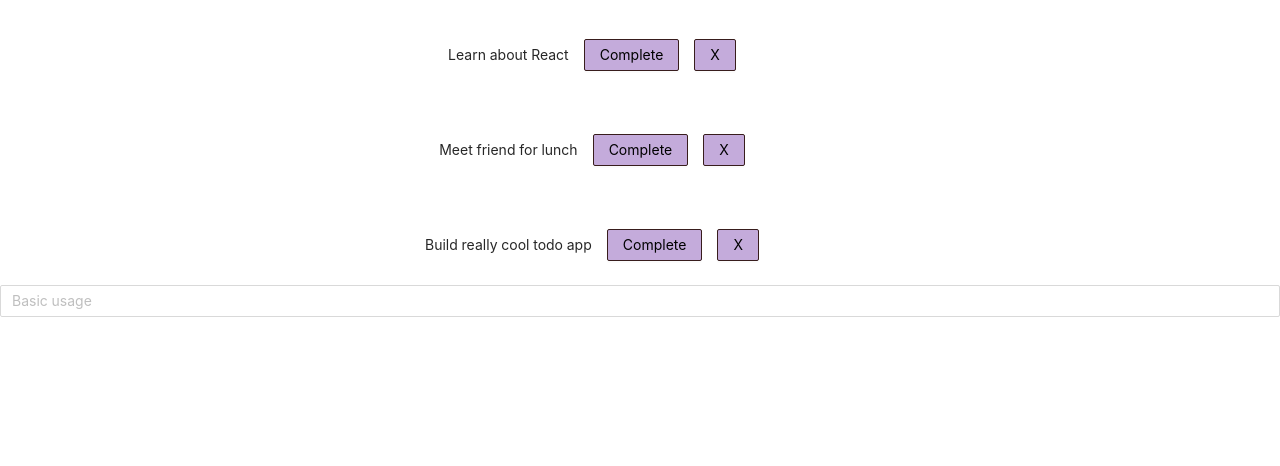
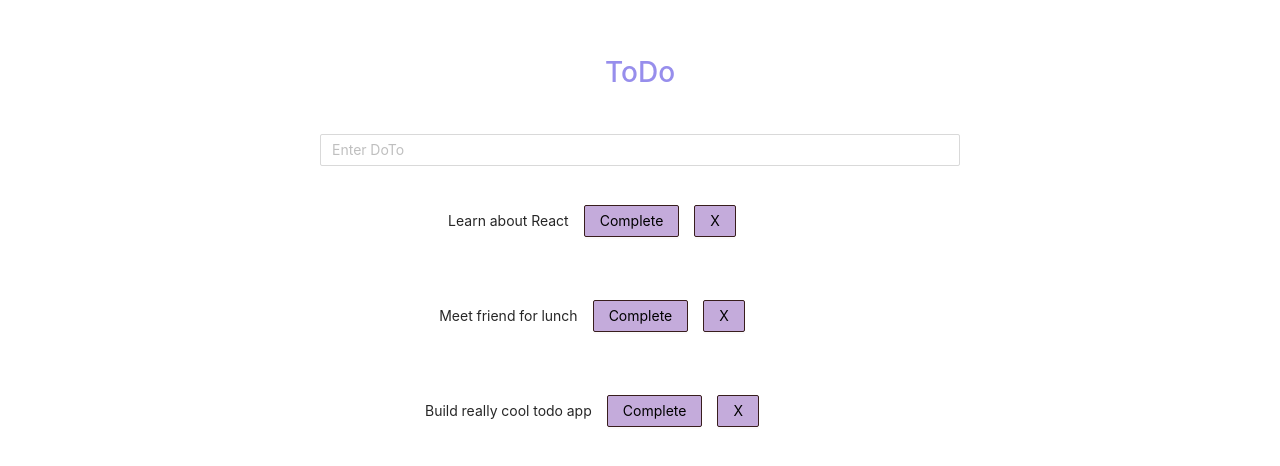
Before and after one commit to GSG-G10/Rawand-ToDo, a React (Create React App) app: page / in a window 1280 px wide. Shown: the top 466 px of the page. Built offline with nearby package versions, Linux system fonts and the light colour scheme.

Commit message:
anr design form to do

```diff
--- a/src/App.js
+++ b/src/App.js
@@ -25,19 +25,21 @@ function App() {
   }
   return (
     <div className="App">
-     <ContextData.Provider value={{todos,setTodos}}>
+
+     <ToDoForm addTodo={addTodo}/>
      {todos.map((todo, index) => (
           <ToDo
             key={index}
             index={index}
             todo={todo}
+            setTodos={setTodos}
 
           />
         ))}
 
-       <ToDoForm addTodo={addTodo}/>
 
-     </ContextData.Provider>
+
+
     </div>
   );
 }
--- a/src/Componentes/ToDo/ToDo.js
+++ b/src/Componentes/ToDo/ToDo.js
@@ -3,7 +3,7 @@ import { Card, Col, Row } from 'antd';
 import 'antd/dist/antd.css';
 import { Button } from 'antd';
 import './ToDo.css'
-function ToDo({index,todo,key}){
+function ToDo({index,todo,key,setTodos}){
 
 
     return(
--- a/src/Componentes/ToDoForm/ToDoForm.css
+++ b/src/Componentes/ToDoForm/ToDoForm.css
@@ -0,0 +1,28 @@
+.ant-input {
+    box-sizing: border-box;
+    margin: 0;
+    padding: 0;
+    font-variant: tabular-nums;
+    list-style: none;
+    font-feature-settings: 'tnum', "tnum";
+    position: relative;
+    display: inline-block;
+    width: 100%;
+    min-width: 0;
+    padding: 4px 11px;
+    color: rgba(0, 0, 0, 0.85);
+    font-size: 14px;
+    line-height: 1.5715;
+    background-color: #fff;
+    background-image: none;
+    border: 1px solid #d9d9d9;
+    border-radius: 2px;
+    transition: all 0.3s;
+    width: 50%;
+    margin-top: 2%;
+
+}
+.title{
+    padding-top: 50px;
+    color: #978eec;
+}
--- a/src/Componentes/ToDoForm/ToDoForm.js
+++ b/src/Componentes/ToDoForm/ToDoForm.js
@@ -2,6 +2,7 @@
 import React, { useState } from "react";
 import { Input } from 'antd';
 import 'antd/dist/antd.css';
+import './ToDoForm.css'
 function ToDoForm ({addTodo}){
     const [value,setValue]=useState("")
     const handleSubmit = (e)=>{
@@ -19,8 +20,10 @@ function ToDoForm ({addTodo}){
 
     return(
 <div>
+    <h1 className="title">ToDo</h1>
+
 <form onSubmit={handleSubmit}>
-<Input placeholder="Basic usage" onChange={(e)=>setValue(e.target.value)} value={value}/>
+<Input placeholder="Enter DoTo" onChange={(e)=>setValue(e.target.value)} value={value}/>
 </form>
 </div>
     )
```
